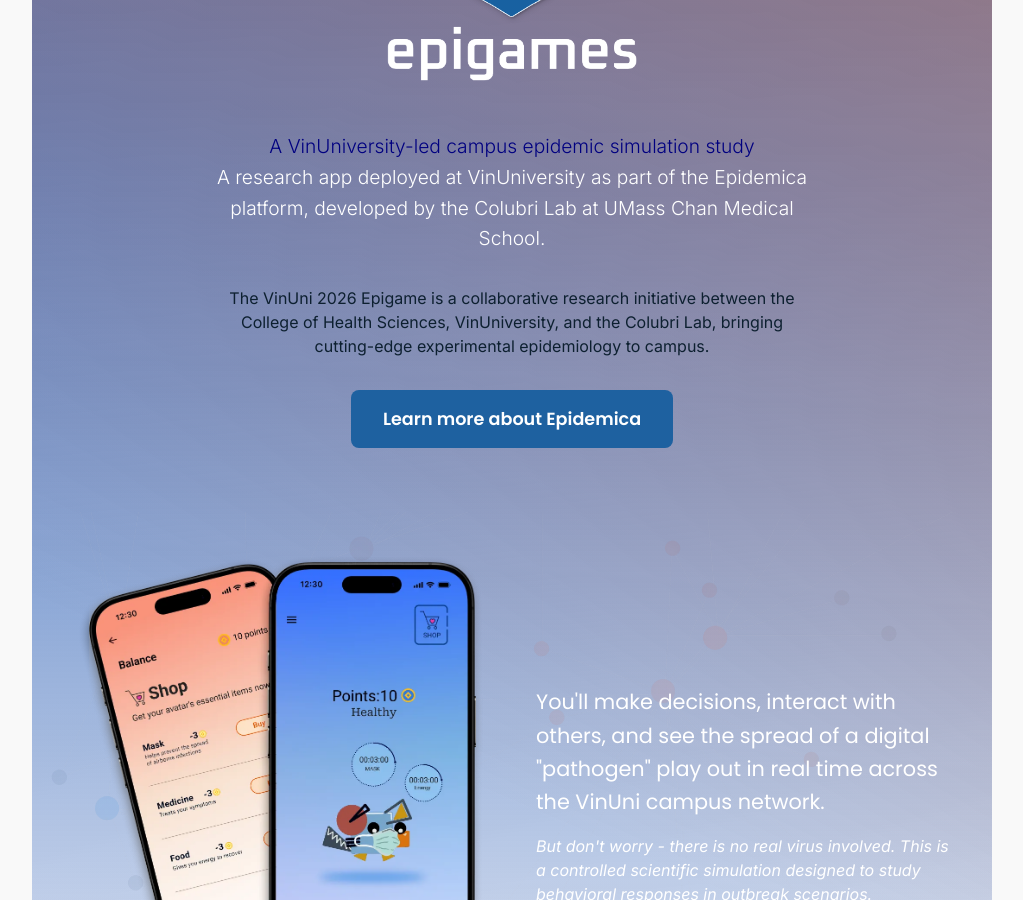
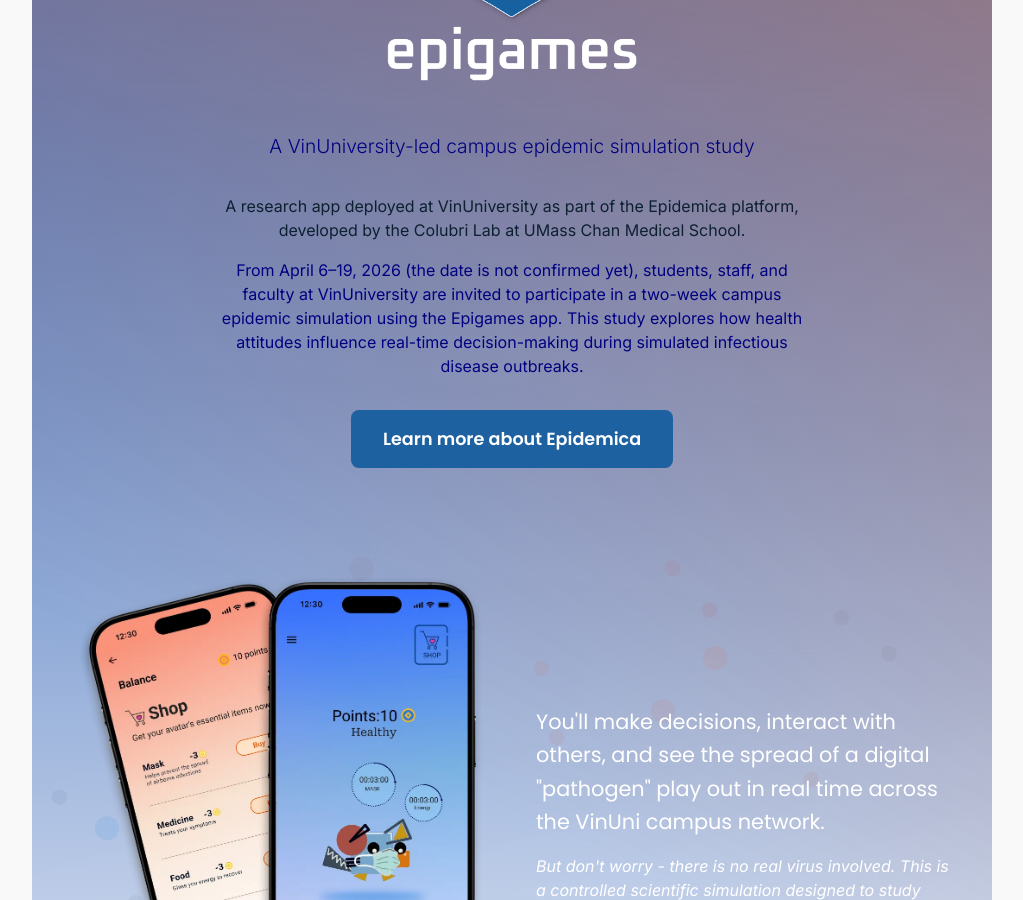
Before and after one commit to colabobio/epidemica-website, a Jekyll site: the page built from _toplevel/0-index.md, in a window 1280 px wide and 900 px high, scrolled down 745 px. Shown: the whole window, without its empty margins (128-1151 px from the left). Built offline with Jekyll 4.4.1, drawn with Linux system fonts in a browser that asks for light colours; some of the changed text lies outside the part shown.

Commit message:
Apply navy blue and burgundy red text colors to 0-index.md

```diff
--- a/_toplevel/0-index.md
+++ b/_toplevel/0-index.md
@@ -14,8 +14,9 @@
     <h2>Introducing</h2>
     <div class="epigames-showcase">
       <img src="/assets/images/epigames.png" alt="Epigames App" class="epigames-image">
-      <p class="epigames-description"><span class="navy-text">A VinUniversity-led campus epidemic simulation study</span><br>A research app deployed at VinUniversity as part of the Epidemica platform, developed by the Colubri Lab at UMass Chan Medical School.</p>
-      <p class="epigames-collab">The VinUni 2026 Epigame is a collaborative research initiative between the College of Health Sciences, VinUniversity, and the Colubri Lab, bringing cutting-edge experimental epidemiology to campus.</p>
+      <p class="epigames-description"><span class="navy-text">A VinUniversity-led campus epidemic simulation study</span></p>
+      <p class="epigames-description2">A research app deployed at VinUniversity as part of the Epidemica platform, developed by the Colubri Lab at UMass Chan Medical School.</p>
+      <p class="epigames-collab"><span class="navy-text">From April 6–19, 2026 (the date is not confirmed yet), students, staff, and faculty at VinUniversity are invited to participate in a two-week campus epidemic simulation using the Epigames app. This study explores how health attitudes influence real-time decision-making during simulated infectious disease outbreaks.</span></p>
       <a href="/about" class="learn-more-btn">Learn more about Epidemica</a>
     </div>
   </div>
@@ -78,8 +79,6 @@
     </div>
     <div class="event-content">
       <h3>Epidemica: VinUni 2026 Epigame</h3>
-      <p><span class="navy-text">From April 6–19, 2026 (the date is not confirmed yet), students, staff, and faculty at VinUniversity are invited to participate in a two-week campus epidemic simulation using the Epigames app.
-This study explores how health attitudes influence real-time decision-making during simulated infectious disease outbreaks.</span></p>
       <p>This will be a two-week campus-wide epidemic simulation conducted at VinUniversity. This study is conducted under VinUniversity research oversight. Participants (students, staff, and faculty) will receive information about a fictional outbreak unfolding around them through the Epigames app. Each day, they will decide whether to adopt protective measures, such as voluntary quarantine, and earn points based on their decisions.</p>
       <p>The anonymised data generated during this simulation will contribute to research on:</p>
       <ul>
```
Also changed, not shown: other parts of _toplevel/0-index.md (+2 -11 lines).
